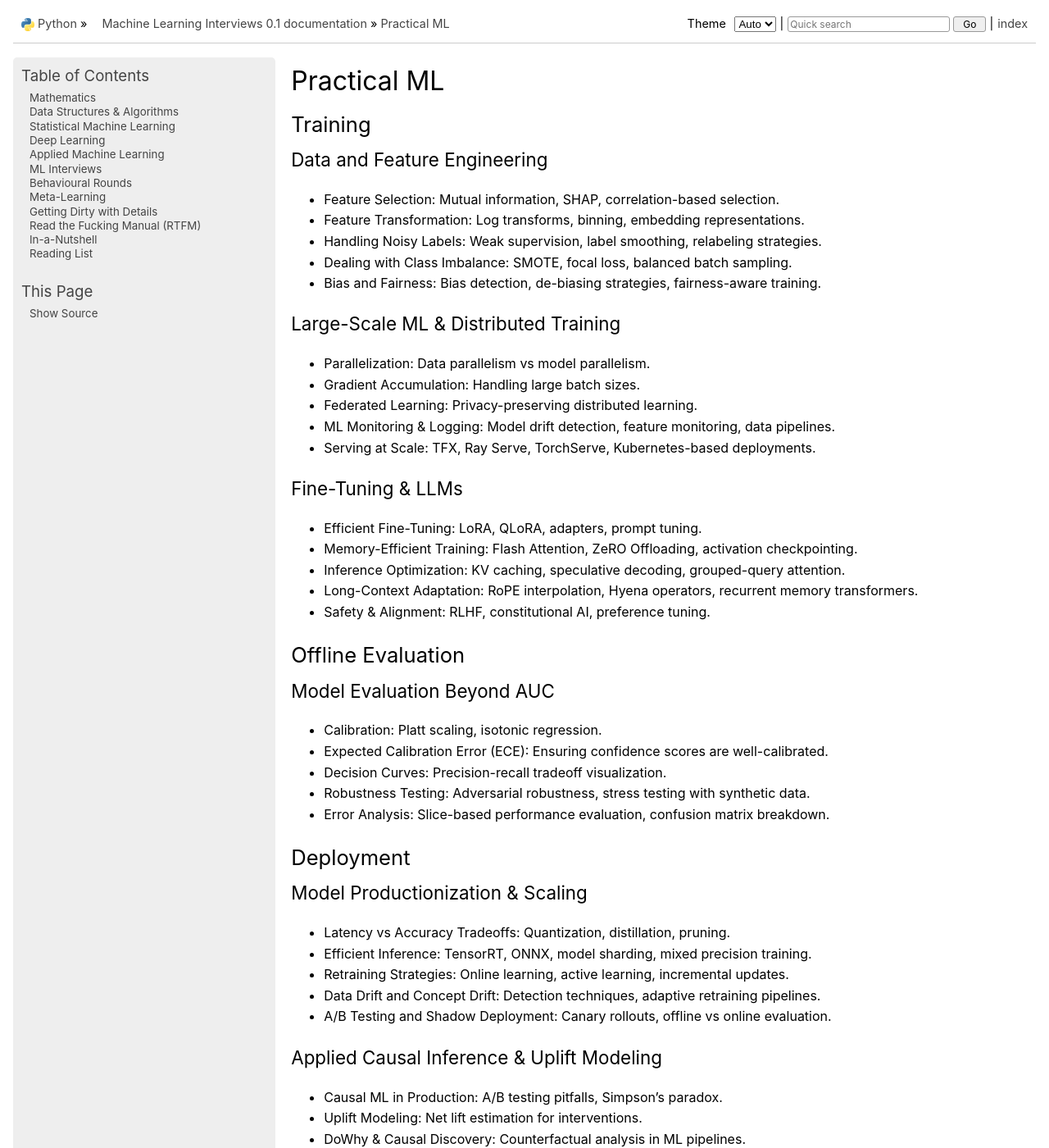
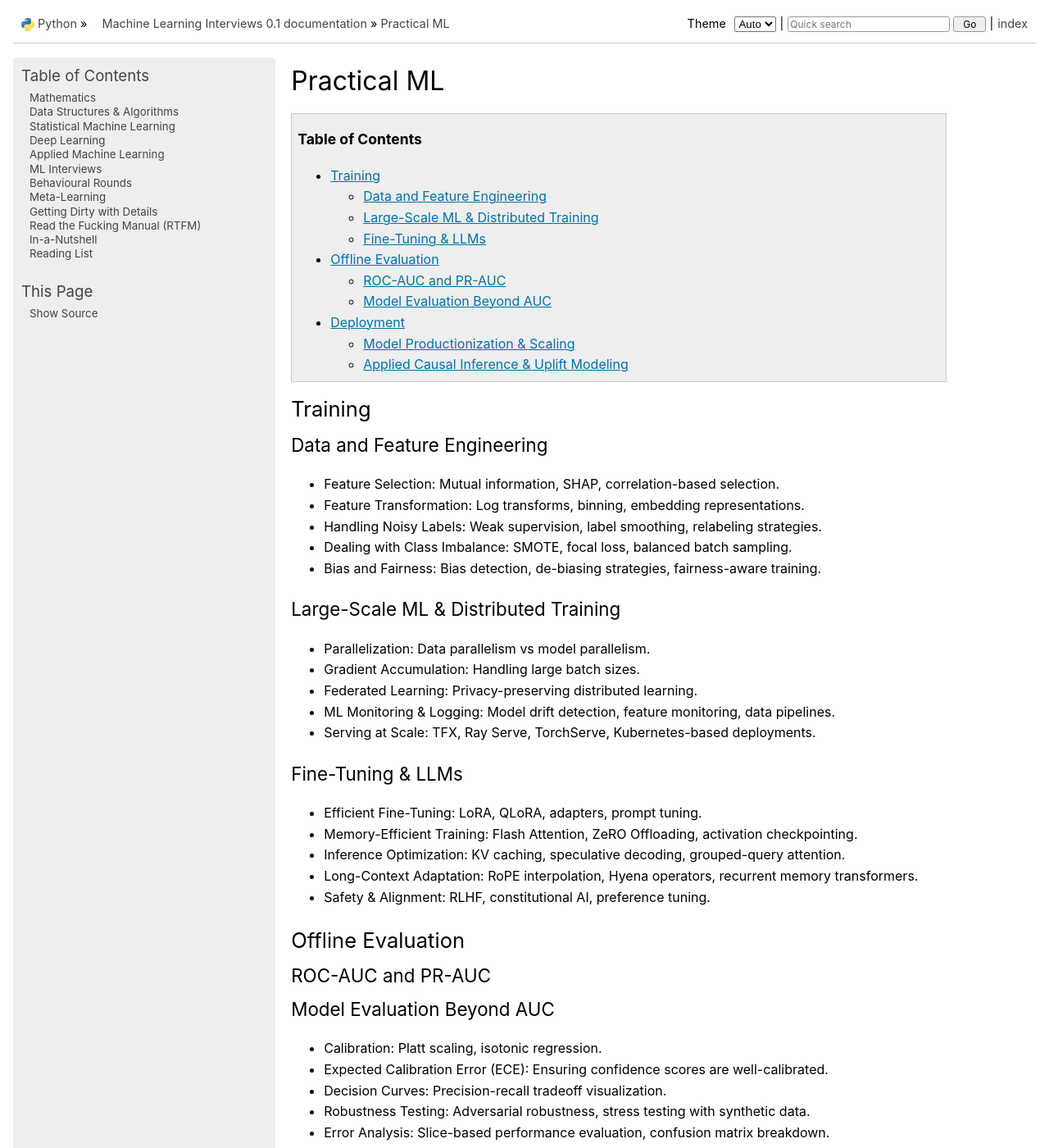
Before and after one commit to uselesstechjunks/leetcode, a Sphinx documentation site: the page built from docs/source/applied/practical/index.rst, in a window 1280 px wide and 1400 px high. Shown: the whole window at 82% size. Built offline with Sphinx 7.4.7, drawn with Linux system fonts in a browser that asks for light colours; pages that are not in the unit, such as notebooks, are missing from menus.

Commit message:
Update index.rst

```diff
--- a/docs/source/applied/practical/index.rst
+++ b/docs/source/applied/practical/index.rst
@@ -1,6 +1,11 @@
 #######################################################################
 Practical ML
 #######################################################################
+.. contents:: Table of Contents
+   :depth: 3
+   :local:
+   :backlinks: none
+
 ***********************************************************************
 Training
 ***********************************************************************
@@ -31,6 +36,8 @@ Fine-Tuning & LLMs
 ***********************************************************************
 Offline Evaluation
 ***********************************************************************
+ROC-AUC and PR-AUC
+=======================================================================
 Model Evaluation Beyond AUC
 =======================================================================
 - Calibration: Platt scaling, isotonic regression.
```
